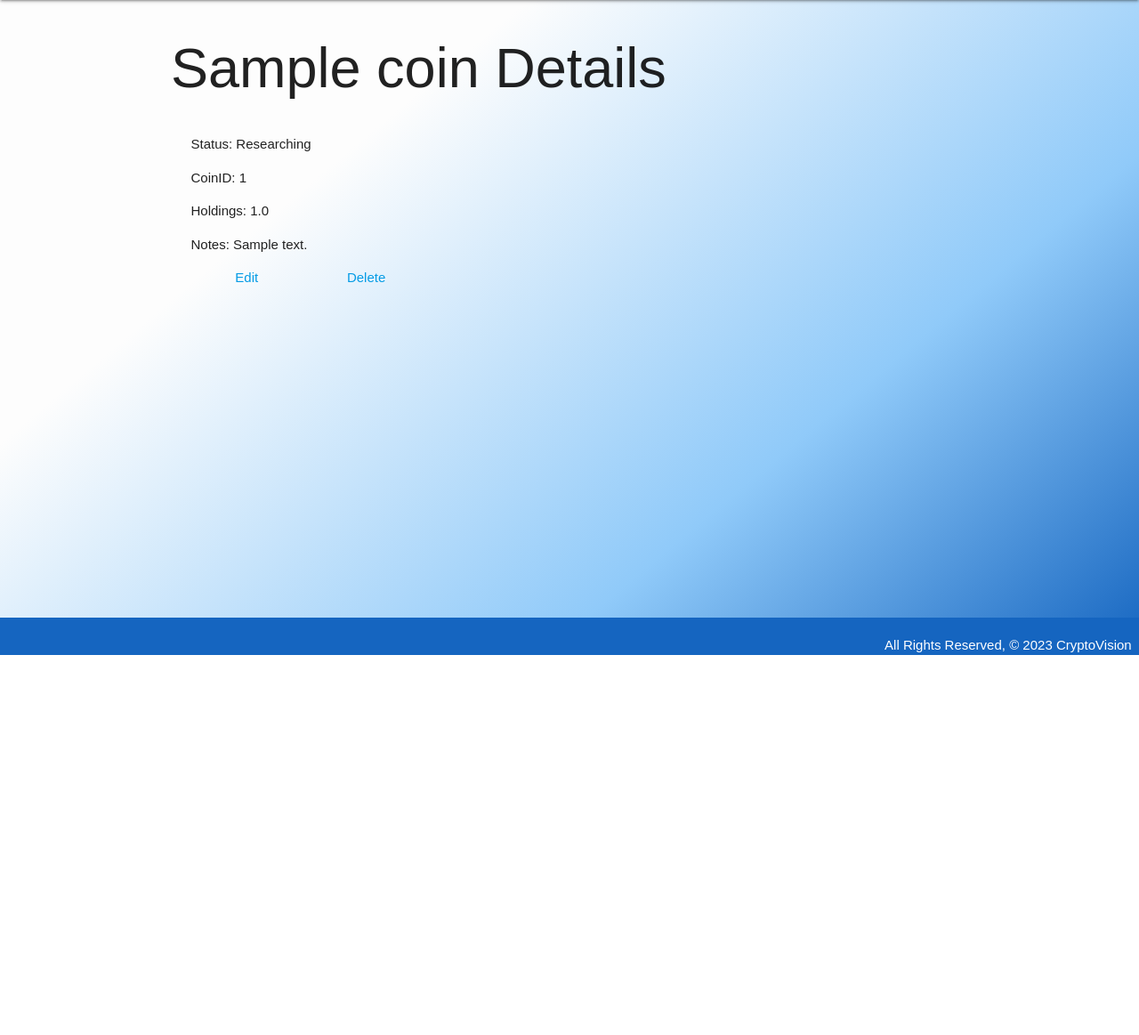
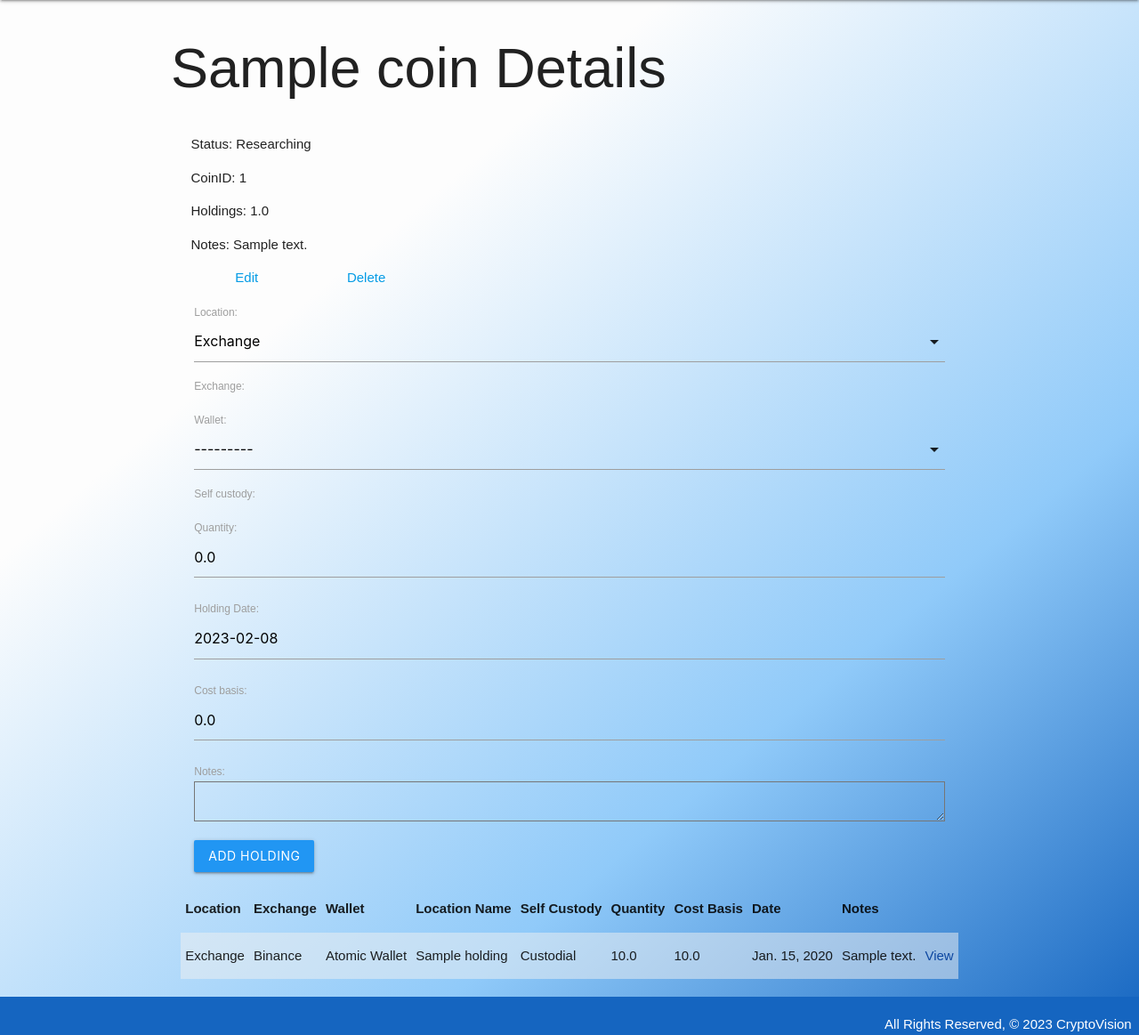
Before and after one commit to pclarytx10/cryptovision, a Django app: page /user_coins/1/ in a window 1280 px wide. Shown: the part 64-1227 px from the top of the page at 89% size. Before the commit the page ends 800 px from the top, so only its background shows below. Run offline with Django 4.2, Linux system fonts and the light colour scheme; a user stored in the database is signed in; tables that the repository leaves empty hold one stand-in row (values such as "Sample post"); parts of the project's set-up code (start-up, migrations or seed data) failed here and were passed over.

Commit message:
Create holdings form/detail view. Add to UC detail

```diff
--- /dev/null
+++ b/main_app/forms.py
@@ -0,0 +1,7 @@
+from django.forms import ModelForm
+from .models import Holding
+
+class HoldingForm(ModelForm):
+    class Meta:
+        model = Holding
+        fields = ['location','exchange','wallet','self_custody','quantity','date','cost_basis','notes']
--- a/main_app/models.py
+++ b/main_app/models.py
@@ -41,7 +41,9 @@ class User_Coin(models.Model):
     notes = models.TextField(max_length=500, blank=True)
     STATUS = (
         ('R', 'Researching'),
+        ('A', 'Acumulating'),
         ('H', 'Holding'),
+        ('L', 'Selling'),
         ('S', 'Sold'),
         ('O', 'Other')
     )
@@ -86,9 +88,15 @@ class Holding(models.Model):
     )
     wallet = models.CharField(max_length=1, choices=WALLET, blank=True)
     location_name = models.CharField(max_length=50, blank=True)
-    self_custody = models.BooleanField(default=False)
+    CUSTODY = (
+        ('C', 'Custodial'),
+        ('S', 'Self'),
+        ('T', 'Smart Contract'),
+        ('O', 'Other')
+    )
+    self_custody = models.CharField(max_length=1, choices=CUSTODY, default=CUSTODY[0][0])
     quantity = models.FloatField(default=0.00)
-    date = models.DateField(auto_now_add=True)
+    date = models.DateField('Holding Date')
     cost_basis = models.FloatField(default=0.00)
     notes = models.TextField(max_length=500, blank=True)
 
--- a/main_app/templates/user_coins/detail.html
+++ b/main_app/templates/user_coins/detail.html
@@ -17,9 +17,59 @@
             <a href="{% url 'user_coins_delete' user_coin.id %}">Delete</a>
         </div>
     </div>
+    <div class="col s12">
+        <form action="{% url 'add_holding' user_coin.id %}" method="POST">
+          {% csrf_token %}
+          {{ holding_form.as_p }}
+          <input type="submit" value="Add Holding" class="btn blue">
+        </form>
+
+        <table class="striped">
+          <thead>
+            <tr>
+                <th>Location</th>
+                <th>Exchange</th>
+                <th>Wallet</th>
+                <th>Location Name</th>
+                <th>Self Custody</th>
+                <th>Quantity</th>
+                <th>Cost Basis</th>
+                <th>Date</th>
+                <th>Notes</th>
+            </tr>
+          </thead>
+          <tbody>
+            {% for holding in user_coin.holding_set.all %}
+            <tr>
+                <td>{{ holding.get_location_display }}</td>
+                <td>{{ holding.get_exchange_display }}</td>
+                <td>{{ holding.get_wallet_display }}</td>
+                <td>{{ holding.location_name }}</td>
+                <td>{{ holding.get_self_custody_display }}</td>
+                <td>{{ holding.quantity }}</td>
+                <td>{{ holding.cost_basis }}</td>
+                <td>{{ holding.date }}</td>
+                <td>{{ holding.notes }}</td>
+                <td><a class="blue-text text-darken-4" href="{% url 'holdings_detail' holding.id %}">View</a></td>
+            </tr>
+            {% endfor %}
+          </tbody>
+        </table>
+      </div>
 </div>
 
 <script>
+    var dateEl = document.getElementById('id_date');
+    M.Datepicker.init(dateEl, {
+      format: 'yyyy-mm-dd',
+      defaultDate: new Date(),
+      setDefaultDate: true,
+      autoClose: true
+    });
+    var selectEle = document.getElementById('id_location');
+    M.FormSelect.init(selectEle);
+    var selectEle = document.getElementById('id_wallet');
+    M.FormSelect.init(selectEle);
     var selectEl = document.getElementById('id_status');
     M.FormSelect.init(selectEl);
 </script>
--- a/main_app/urls.py
+++ b/main_app/urls.py
@@ -11,8 +11,10 @@ urlpatterns = [
     path('coins/<int:pk>/delete/', views.CoinDelete.as_view(), name='coins_delete'),
     path('user_coins/', views.user_coins_index, name='user_coins_index'),
     path('user_coins/<int:user_coin_id>/', views.user_coins_detail, name='user_coins_detail'),
+    path('user_coins/<int:user_coin_id>/add_holding/', views.add_holding, name='add_holding'),
     path('user_coins/create/<int:coin_id>/', views.User_CoinCreate.as_view(), name='user_coins_create'),
     path('user_coins/<int:pk>/update/', views.User_CoinUpdate.as_view(), name='user_coins_update'),
     path('user_coins/<int:pk>/delete/', views.User_CoinDelete.as_view(), name='user_coins_delete'),
+    path('holdings/<int:holding_id>/', views.holdings_detail, name='holdings_detail'),
     path('accounts/signup/', views.signup, name='signup'),
 ]
--- a/main_app/views.py
+++ b/main_app/views.py
@@ -1,7 +1,8 @@
 from django.shortcuts import render, redirect
 from django.urls import reverse
-from .models import Coin, User_Coin
+from .models import Coin, User_Coin, Holding
 from django.views.generic.edit import CreateView, UpdateView, DeleteView
+from .forms import HoldingForm
 from django.contrib.auth import login
 from django.contrib.auth.forms import UserCreationForm
 # Import login_required to protect def views
@@ -75,9 +76,31 @@ def user_coins_index(request):
 @login_required
 def user_coins_detail(request, user_coin_id):
     user_coin = User_Coin.objects.get(id=user_coin_id)
+    # instantiate HoldingForm to be rendered in the template
+    holding_form = HoldingForm()
     return render(request, 'user_coins/detail.html', {
-        'user_coin': user_coin
+        'user_coin': user_coin,
+        'holding_form': holding_form
     })
+# Define the holdings detail view
+@login_required
+def holdings_detail(request, holding_id):
+    holding = Holding.objects.get(id=holding_id)
+    return render(request, 'holdings/detail.html', { 'holding': holding })
+
+# Define adding a hodling to a user coin
+@login_required
+def add_holding(request, user_coin_id):
+    # create the ModelForm using the data in request.POST
+    form = HoldingForm(request.POST)
+    # validate the form
+    if form.is_valid():
+        # don't save the form to the db until it
+        # has the user_coin_id assigned
+        new_holding = form.save(commit=False)
+        new_holding.user_coin_id = user_coin_id
+        new_holding.save()
+    return redirect('user_coins_detail', user_coin_id=user_coin_id)
 
 class User_CoinCreate(LoginRequiredMixin, CreateView):
     model = User_Coin
```
Also changed, not shown: main_app/templates/holdings/detail.html (added, +29 -0 lines), main_app/migrations/0011_alter_holding_date_alter_holding_self_custody.py (added), main_app/migrations/0012_alter_user_coin_status.py (added), main_app/static/css/style.css (line endings or trailing spaces).
